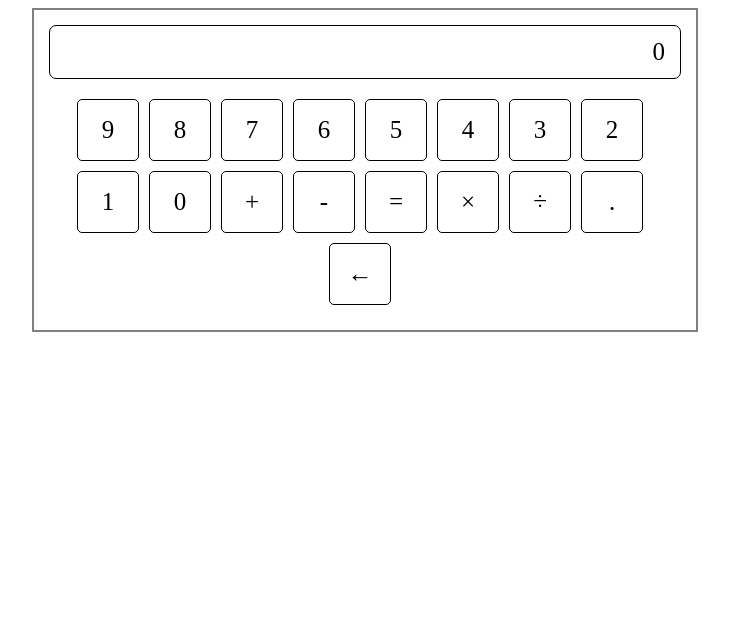
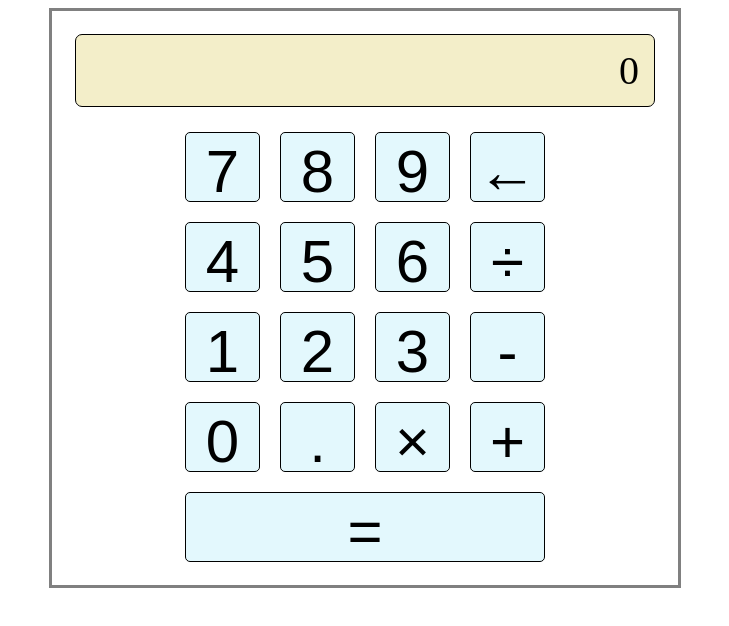
Before and after one commit to UnPolinomio/calculator, a React app: page / in a window 1280 px wide. Shown: the top 626 px of the page, without its empty margins (275-1004 px from the left). Built offline with nearby package versions, Linux system fonts and the light colour scheme.

Commit message:
Calculator styles

```diff
--- a/src/components/Calculator.tsx
+++ b/src/components/Calculator.tsx
@@ -2,6 +2,7 @@ import React, { Component } from 'react'
 import { StyleSheet, css } from 'aphrodite';
 import CalculatorScreen from './CalculatorScreen';
 import CalculatorButton from './CalculatorButton';
+import { MediaQueries } from './types/MediaQueries';
 
 export enum CalculatorNumericalSymbol {
     zero, one, two, three, four, five, six, seven, eight, nine,
@@ -194,25 +195,30 @@ export default class Calculator extends Component<CalculatorProps, CalculatorSta
         return <div className={css(styles.root)}>
             <CalculatorScreen value={this.state.actualNumber} expression={this.state.expression} />
 
-            <div className={css(styles.numericButtons)}>
+            <div className={css(styles.buttons)}>
+                <CalculatorButton clickHandler={this.handleNumericalButtonClick} symbol={CalculatorNumericalSymbol.seven}/>
+                <CalculatorButton clickHandler={this.handleNumericalButtonClick} symbol={CalculatorNumericalSymbol.eight}/>
                 <CalculatorButton clickHandler={this.handleNumericalButtonClick} symbol={CalculatorNumericalSymbol.nine}/>
-                <CalculatorButton clickHandler={this.handleNumericalButtonClick} symbol={CalculatorNumericalSymbol.eight}/>
-                <CalculatorButton clickHandler={this.handleNumericalButtonClick} symbol={CalculatorNumericalSymbol.seven}/>
+                <CalculatorButton clickHandler={this.handleSpecialButtonClick} symbol={CalculatorSpecialSymbol.backspace}/>
+
+                <CalculatorButton clickHandler={this.handleNumericalButtonClick} symbol={CalculatorNumericalSymbol.four}/>
+                <CalculatorButton clickHandler={this.handleNumericalButtonClick} symbol={CalculatorNumericalSymbol.five}/>
                 <CalculatorButton clickHandler={this.handleNumericalButtonClick} symbol={CalculatorNumericalSymbol.six}/>
-                <CalculatorButton clickHandler={this.handleNumericalButtonClick} symbol={CalculatorNumericalSymbol.five}/>
-                <CalculatorButton clickHandler={this.handleNumericalButtonClick} symbol={CalculatorNumericalSymbol.four}/>
+                <CalculatorButton clickHandler={this.handleSpecialButtonClick} symbol={CalculatorSpecialSymbol.divide}/>
+
+                <CalculatorButton clickHandler={this.handleNumericalButtonClick} symbol={CalculatorNumericalSymbol.one}/>
+                <CalculatorButton clickHandler={this.handleNumericalButtonClick} symbol={CalculatorNumericalSymbol.two}/>
                 <CalculatorButton clickHandler={this.handleNumericalButtonClick} symbol={CalculatorNumericalSymbol.three}/>
-                <CalculatorButton clickHandler={this.handleNumericalButtonClick} symbol={CalculatorNumericalSymbol.two}/>
-                <CalculatorButton clickHandler={this.handleNumericalButtonClick} symbol={CalculatorNumericalSymbol.one}/>
+                <CalculatorButton clickHandler={this.handleSpecialButtonClick} symbol={CalculatorSpecialSymbol.minus}/>
+
                 <CalculatorButton clickHandler={this.handleNumericalButtonClick} symbol={CalculatorNumericalSymbol.zero}/>
+                <CalculatorButton clickHandler={this.handleSpecialButtonClick} symbol={CalculatorSpecialSymbol.dot}/>
+                <CalculatorButton clickHandler={this.handleSpecialButtonClick} symbol={CalculatorSpecialSymbol.times}/>
+                <CalculatorButton clickHandler={this.handleSpecialButtonClick} symbol={CalculatorSpecialSymbol.plus}/>
 
-                <CalculatorButton clickHandler={this.handleSpecialButtonClick} symbol={CalculatorSpecialSymbol.plus}/>
-                <CalculatorButton clickHandler={this.handleSpecialButtonClick} symbol={CalculatorSpecialSymbol.minus}/>
-                <CalculatorButton clickHandler={this.handleSpecialButtonClick} symbol={CalculatorSpecialSymbol.result}/>
-                <CalculatorButton clickHandler={this.handleSpecialButtonClick} symbol={CalculatorSpecialSymbol.times}/>
-                <CalculatorButton clickHandler={this.handleSpecialButtonClick} symbol={CalculatorSpecialSymbol.divide}/>
-                <CalculatorButton clickHandler={this.handleSpecialButtonClick} symbol={CalculatorSpecialSymbol.dot}/>
-                <CalculatorButton clickHandler={this.handleSpecialButtonClick} symbol={CalculatorSpecialSymbol.backspace}/>
+                <div className={css(styles.resultButton)}>
+                    <CalculatorButton clickHandler={this.handleSpecialButtonClick} symbol={CalculatorSpecialSymbol.result}/>
+                </div>
             </div>
         </div>
     }
@@ -220,13 +226,34 @@ export default class Calculator extends Component<CalculatorProps, CalculatorSta
 
 const styles = StyleSheet.create({
     root: {
-        width: '50%',
+        width: '85%',
         margin: 'auto',
-        padding: '15px',
-        border: '2px solid gray',
+        padding: '23px',
+        border: '3px solid gray',
+        maxWidth: '6500px',
+        boxSizing: 'border-box',
+        [MediaQueries.tablet]: {
+            width: '60%'
+        },
+        [MediaQueries.laptop]: {
+            width: '50%',
+        },
     },
-    numericButtons: {
-        marginTop: '20px',
-        textAlign: 'center'
+    buttons: {
+        marginTop: '25px',
+        textAlign: 'center',
+        display: 'grid',
+        gridTemplate: 'repeat(5, 70px) / repeat(4, 75px)',
+        gap: '1px',
+        justifyContent: 'center',
+        [MediaQueries.tablet]: {
+            gridTemplate: 'repeat(5, 70px) / repeat(4, 75px)',
+            gap: '20px',
+        }
+    },
+    resultButton: {
+        width: '100%',
+        height: '100%',
+        gridColumn: '1 / -1'
     }
 })
--- a/src/components/CalculatorButton.tsx
+++ b/src/components/CalculatorButton.tsx
@@ -15,32 +15,34 @@ export default class CalculatorButton extends Component<CalculatorButtonProps, {
         this.clickHandler = this.clickHandler.bind(this)
     }
 
-    clickHandler(event: React.MouseEvent<HTMLDivElement, MouseEvent>) {
+    clickHandler(event: React.MouseEvent<HTMLButtonElement, MouseEvent>) {
         this.props.clickHandler(this.props.symbol)
     }
 
     render() {
         return (
-            <div className={css(styles.root)} onClick={this.clickHandler}>
+            <button className={css(styles.root)} onClick={this.clickHandler}>
                 {this.props.symbol}
-            </div>
+            </button>
         )
     }
 }
 
 const styles = StyleSheet.create({
     root: {
-        width: '60px',
-        height: '60px',
-        lineHeight: '60px',
+        fontSize: '60px',
+        cursor: 'pointer',
+        borderRadius: '5px',
         border: '1px solid black',
+        width: '100%',
+        height: '100%',
         textAlign: 'center',
+        lineHeight: '75px',
         verticalAlign: 'middle',
-        fontSize: '25px',
-        borderRadius: '5px',
-        marginRight: '10px',
-        marginBottom: '10px',
-        display: 'inline-block',
-        cursor: 'pointer',
+        outline: 'none',
+        backgroundColor: '#e3f8fd',
+        ':active': {
+            backgroundColor: '#97e69e',
+        }
     }
 })
--- a/src/components/CalculatorScreen.tsx
+++ b/src/components/CalculatorScreen.tsx
@@ -1,5 +1,6 @@
 import React, { Component } from 'react'
 import { StyleSheet, css } from 'aphrodite'
+import { MediaQueries } from './types/MediaQueries';
 
 interface CalculatorScreenProps {
     value?: number,
@@ -25,11 +26,18 @@ const styles = StyleSheet.create({
         textAlign: 'end',
         padding: '12px',
         borderRadius: '7px',
-        fontSize: '25px',
+        fontSize: '30px',
         letterSpacing: '3px',
+        backgroundColor: '#f3eec9',
+        [MediaQueries.tablet]: {
+            fontSize: '40px',
+        }
     },
     expression: {
         fontSize: '20px',
         display: 'block',
+        [MediaQueries.tablet]: {
+            fontSize: '25px'
+        }
     }
 })
--- /dev/null
+++ b/src/components/types/MediaQueries.ts
@@ -0,0 +1,8 @@
+export enum MediaQueries {
+    mobileS = '@media screen and (min-width: 320px)',
+    mobileM = '@media screen and (min-width: 375px)',
+    mobileL = '@media screen and (min-width: 425px)',
+    tablet = '@media screen and (min-width: 768px)',
+    laptop = '@media screen and (min-width: 1024px)',
+    laptopL = '@media screen and (min-width: 1440px)',
+}
```
